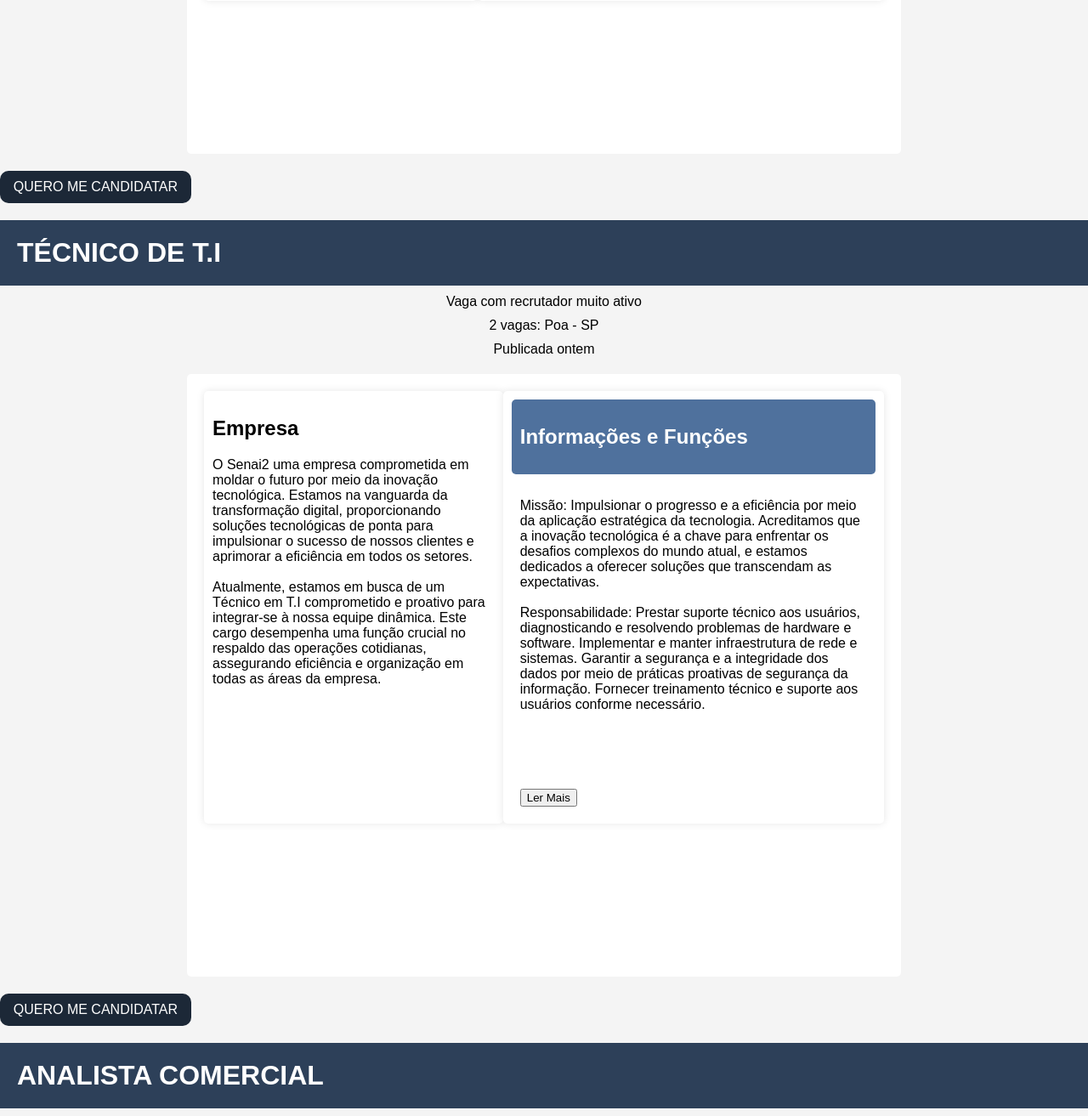
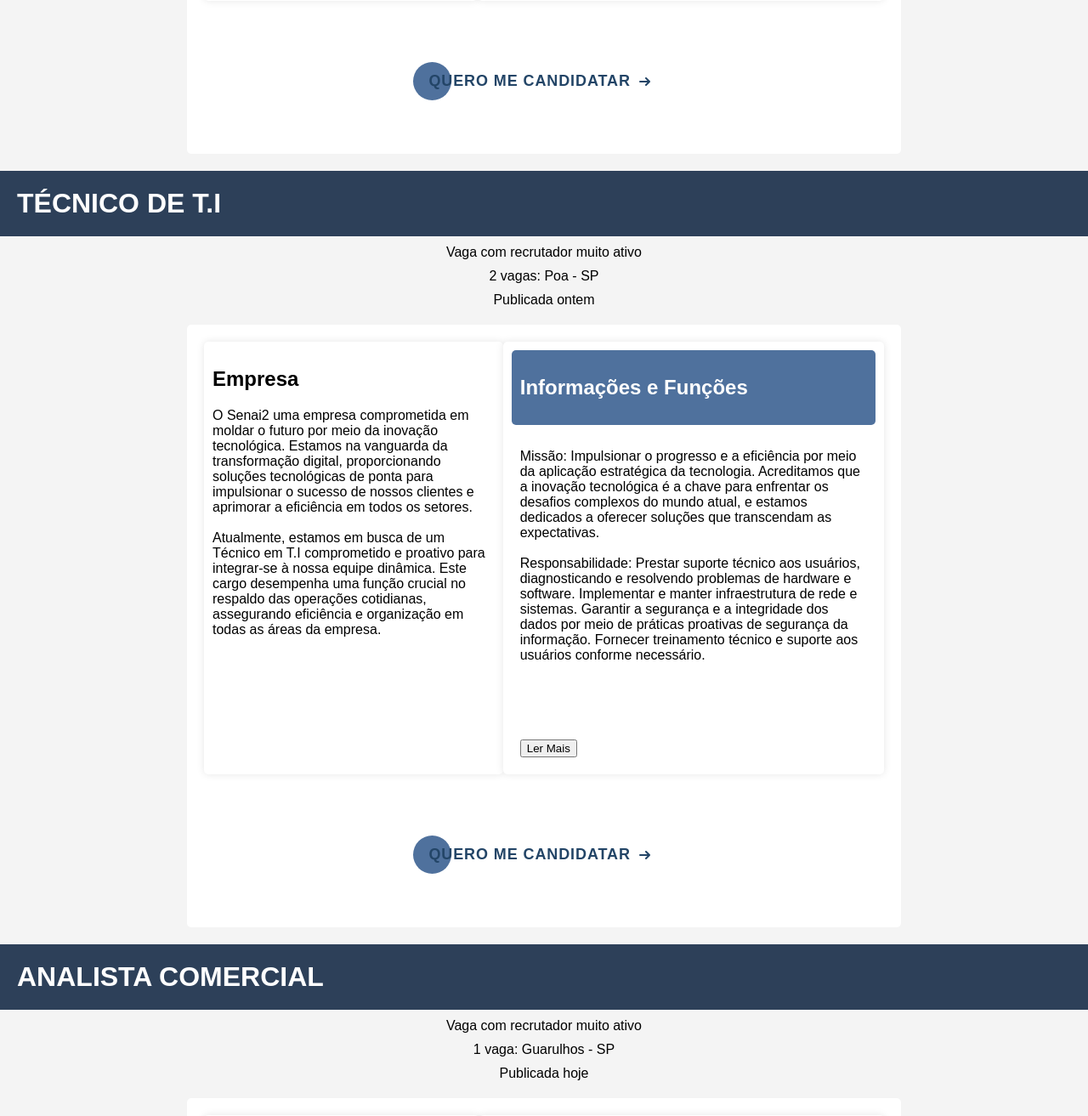
Before and after one commit to BiaMayumi/empregaki, a PHP site: page /vagas.html in a window 1280 px wide. Shown: the part 691-2004 px from the top of the page at 85% size. Run offline with PHP 8.4, Linux system fonts and the light colour scheme.

Commit message:
commit bia

```diff
--- a/vagas/vagas.css
+++ b/vagas/vagas.css
@@ -56,21 +56,77 @@ h1 {
     border-bottom: 2px solid #d2d7d3;
 }
 
-.botao {
+     /* position: absolute; */
+    /* display: flex;
+    justify-content: center;
     background-color: #1c2837;
     padding: 10px;
     border-radius: 10px;
     margin-bottom: 20px;
     width: 16%;
-    height: 20%;
-    text-align: center;
-    cursor: pointer;
-}
+    height: 20%; */
+    /* text-align: center;
+    cursor: pointer; */
 
-.texto {
-    color: white;
-    text-align: center;
-}
+    .cta {
+        position: absolute;
+        margin-left: 38%;
+        margin-top: -8rem;
+        /* margin: auto; */
+        padding: 12px 18px;
+        transition: all 0.2s ease;
+        border: none;
+        background: none;
+        cursor: pointer;
+       }
+
+       .cta:before {
+        content: "";
+        position: absolute;
+        top: 0;
+        left: 0;
+        display: block;
+        border-radius: 50px;
+        background: #4F719D;
+        width: 45px;
+        height: 45px;
+        transition: all 0.3s ease;
+       }
+
+       .cta span {
+        position: relative;
+        font-family: "Ubuntu", sans-serif;
+        font-size: 18px;
+        font-weight: 700;
+        letter-spacing: 0.05em;
+        color: #234567;
+       }
+
+       .cta svg {
+        position: relative;
+        top: 0;
+        margin-left: 10px;
+        fill: none;
+        stroke-linecap: round;
+        stroke-linejoin: round;
+        stroke: #234567;
+        stroke-width: 2;
+        transform: translateX(-5px);
+        transition: all 0.3s ease;
+       }
+
+       .cta:hover:before {
+        width: 100%;
+        background: #d2d7d3;
+       }
+
+       .cta:hover svg {
+        transform: translateX(0);
+       }
+
+       .cta:active {
+        transform: scale(0.95);
+       }
 
 .oculto {
     display: none;
--- a/vagas/vagas.html
+++ b/vagas/vagas.html
@@ -80,12 +80,13 @@
         </div>
     </div>
 
-
-
-    <div class="botao">
-        <div class="texto">QUERO ME CANDIDATAR</div>
-    </div>
-
+    <button class="cta">
+        <span>QUERO ME CANDIDATAR</span>
+        <svg viewBox="0 0 13 10" height="10px" width="15px">
+          <path d="M1,5 L11,5"></path>
+          <polyline points="8 1 12 5 8 9"></polyline>
+        </svg>
+      </button>
 
         <h1>TÉCNICO DE T.I</h1>
 
@@ -100,6 +101,7 @@
                 <br><br>
                 Atualmente, estamos em busca de um Técnico em T.I comprometido e proativo para integrar-se à nossa equipe dinâmica. Este cargo desempenha uma função crucial no respaldo das operações cotidianas, assegurando eficiência e organização em todas as áreas da empresa.
             </div>
+
             <div class="quadrado" id="quadrado2">
                 <div class="tituloinfof">
                     <h2>Informações e Funções</h2>
@@ -148,9 +150,13 @@
         </div>
     </div>
 
-            <div class="botao">
-                <div class="texto">QUERO ME CANDIDATAR</div>
-            </div>
+    <button class="cta">
+        <span>QUERO ME CANDIDATAR</span>
+        <svg viewBox="0 0 13 10" height="10px" width="15px">
+          <path d="M1,5 L11,5"></path>
+          <polyline points="8 1 12 5 8 9"></polyline>
+        </svg>
+      </button>
 
 
             <h1>ANALISTA COMERCIAL</h1>
@@ -216,11 +222,13 @@
         </div>
 
 
-
-
-            <div class="botao">
-                <div class="texto">QUERO ME CANDIDATAR</div>
-                </div>
+        <button class="cta">
+            <span>QUERO ME CANDIDATAR</span>
+            <svg viewBox="0 0 13 10" height="10px" width="15px">
+              <path d="M1,5 L11,5"></path>
+              <polyline points="8 1 12 5 8 9"></polyline>
+            </svg>
+          </button>
 
 
 
--- a/vagas/vagas.js
+++ b/vagas/vagas.js
@@ -10,4 +10,11 @@
             document.getElementById('requisitosTexto').classList.toggle('oculto');
             document.getElementById('oferecemos').classList.toggle('oculto');
             document.getElementById('horarios').classList.toggle('oculto');
+
         });
+
+        document.getElementById('lerMaisBtn2').addEventListener('click', function() {
+            document.getElementById('requisitosTexto').classList.toggle('oculto');
+            document.getElementById('oferecemos').classList.toggle('oculto');
+            document.getElementById('horarios').classList.toggle('oculto');
+        });
```
